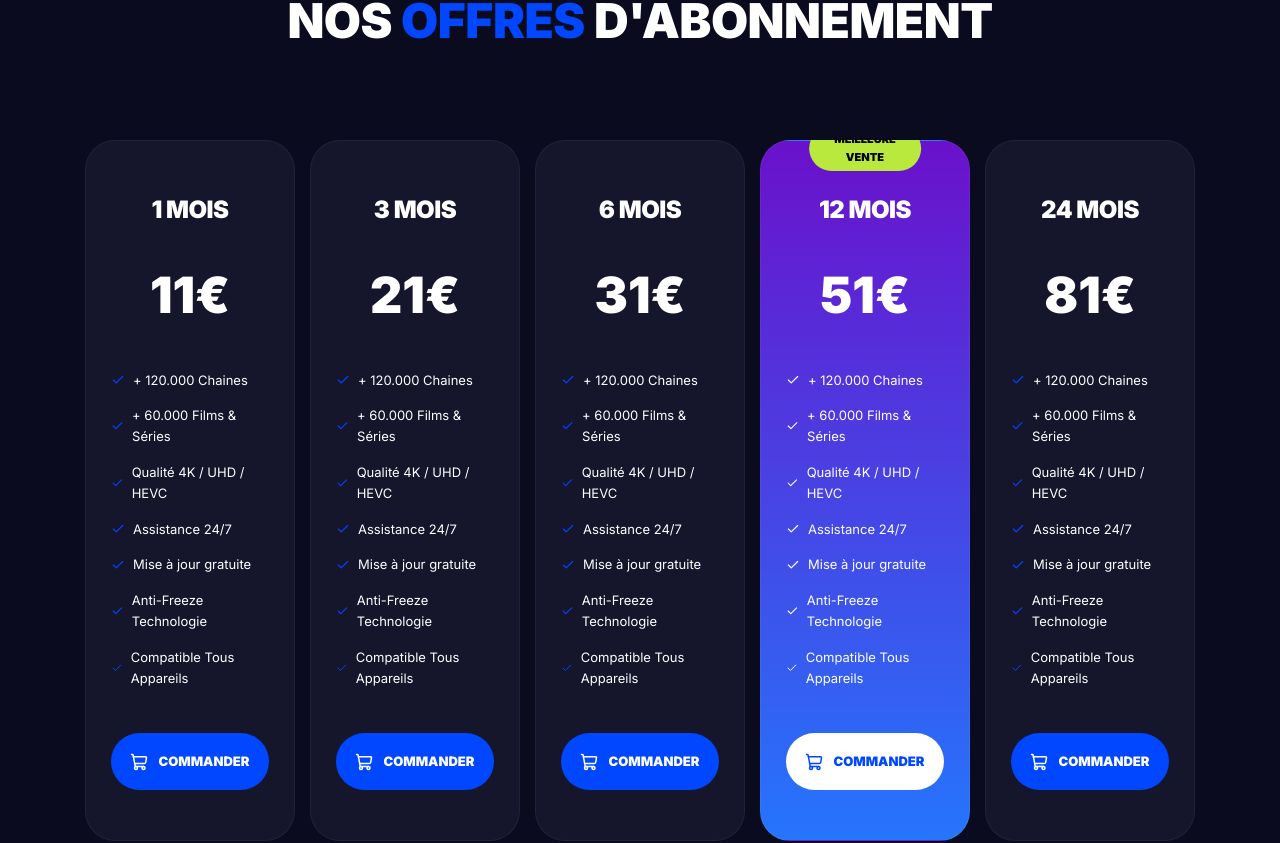
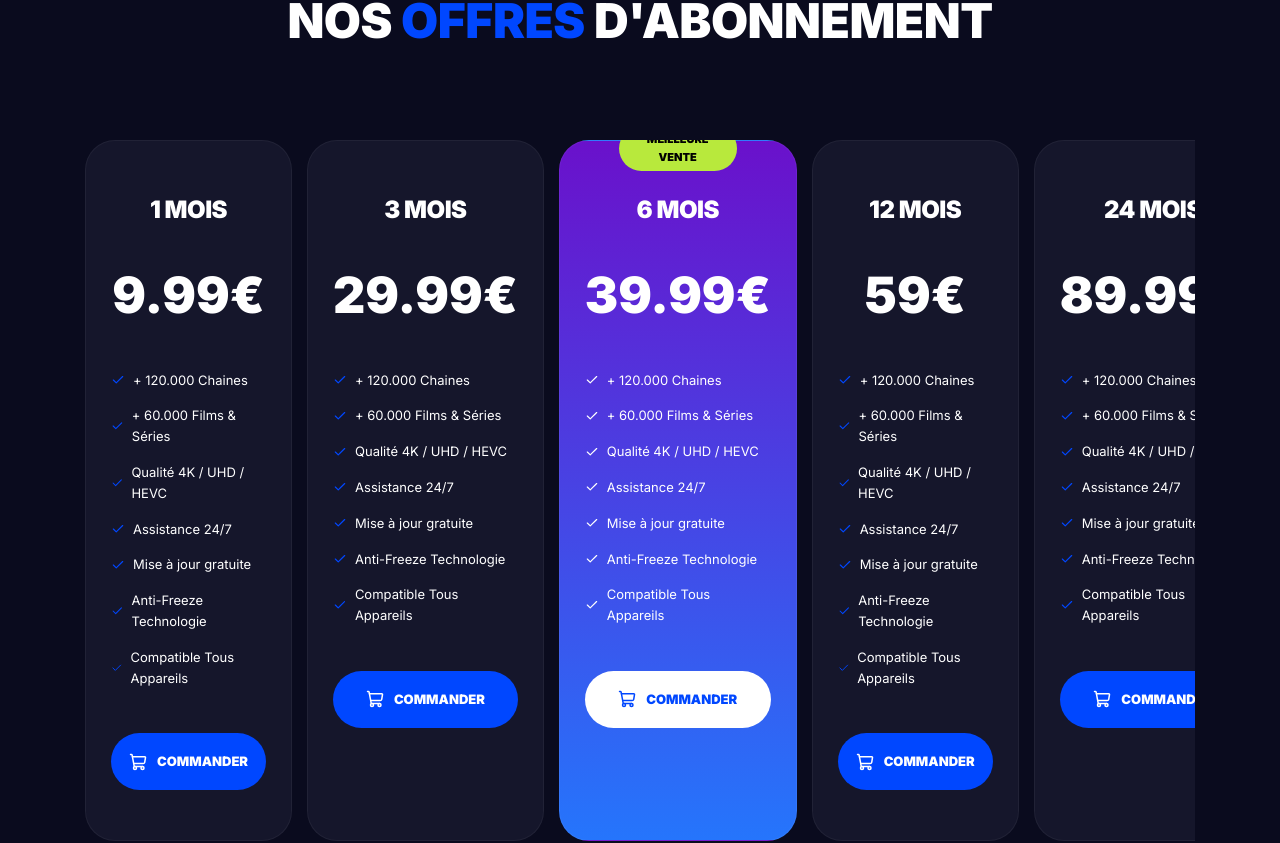
Before and after one commit to babycreativ-web/iptv, a React (Vite) app: page / in a window 1280 px wide. Shown: the part 3153-3996 px from the top of the page. Built offline with nearby package versions, Linux system fonts and the light colour scheme; the HTML template or start-up script is replaced by a standard one.

Commit message:
update: adjust subscription pricing to match new structure and move popular tag

```diff
--- a/src/components/Pricing.jsx
+++ b/src/components/Pricing.jsx
@@ -3,11 +3,11 @@ import { Check, ShoppingCart } from 'lucide-react';
 
 const Pricing = () => {
   const plans = [
-    { duration: '1 MOIS', price: 11, popular: false },
-    { duration: '3 MOIS', price: 21, popular: false },
-    { duration: '6 MOIS', price: 31, popular: false },
-    { duration: '12 MOIS', price: 51, popular: true },
-    { duration: '24 MOIS', price: 81, popular: false },
+    { duration: '1 MOIS', price: 9.99, popular: false },
+    { duration: '3 MOIS', price: 29.99, popular: false },
+    { duration: '6 MOIS', price: 39.99, popular: true },
+    { duration: '12 MOIS', price: 59, popular: false },
+    { duration: '24 MOIS', price: 89.99, popular: false },
   ];
 
   const features = [
```
